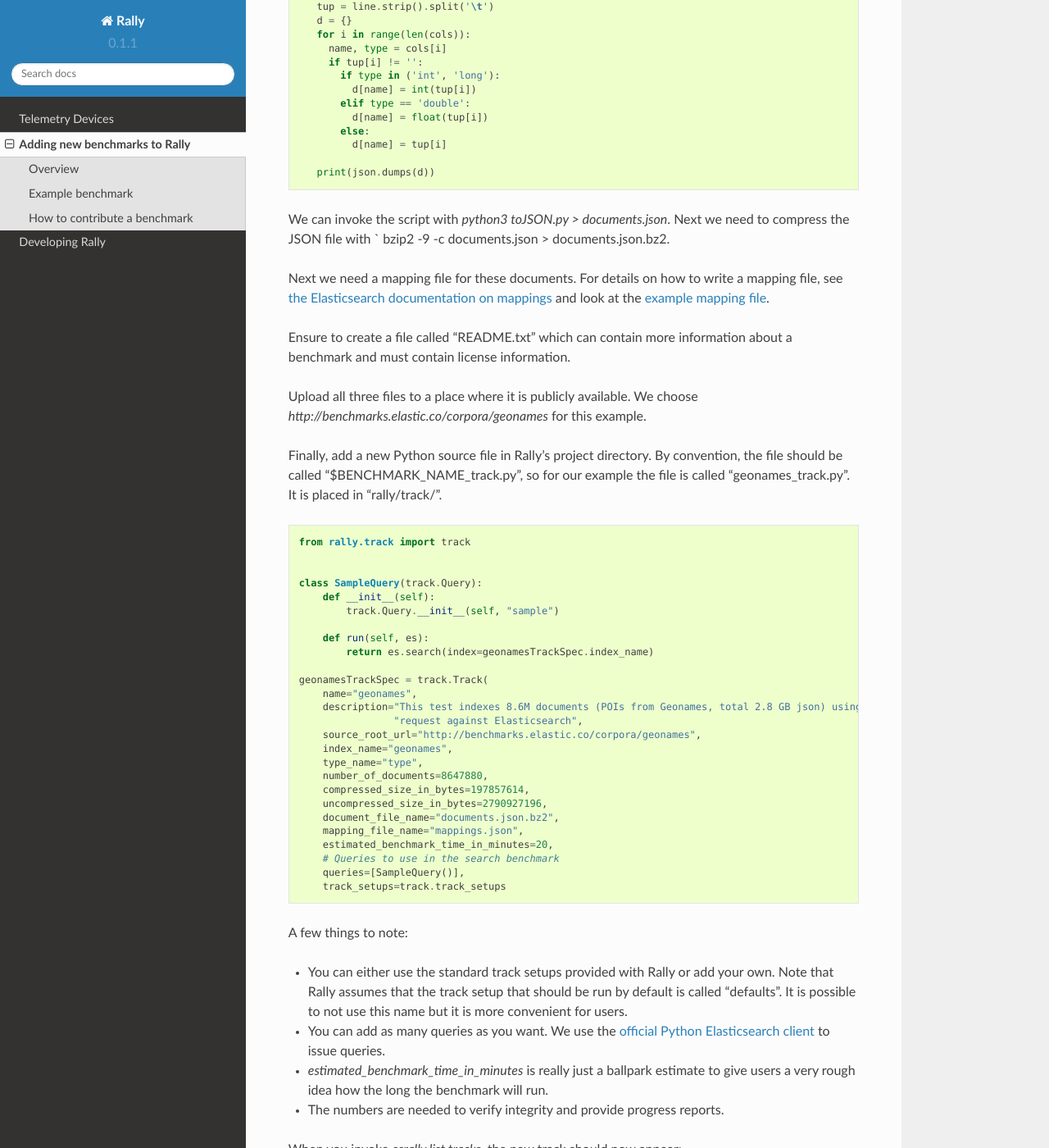
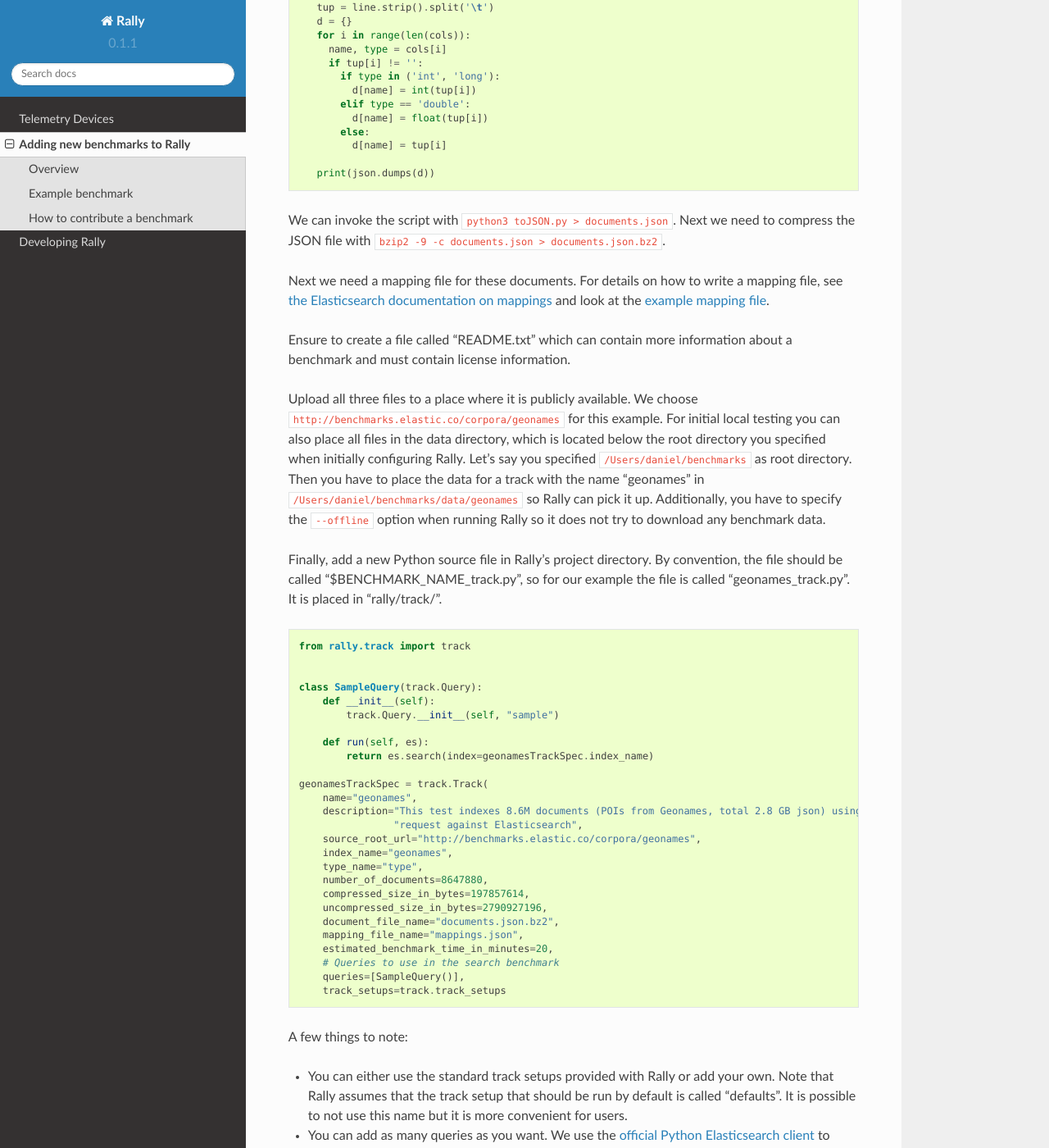
Before and after one commit to elastic/rally, a Sphinx documentation site: the page built from docs/adding_benchmarks.rst, in a window 1280 px wide and 1400 px high, scrolled down 1530 px. Shown: the whole window at 82% size. Built offline with Sphinx 7.4.7 and the Read the Docs theme 2.0.0, drawn with Linux system fonts in a browser that asks for light colours; some of the changed text lies outside the part shown.

Commit message:
Improve error messages and docs around offline mode

```diff
--- a/docs/adding_benchmarks.rst
+++ b/docs/adding_benchmarks.rst
@@ -34,7 +34,7 @@
 
 `Geonames <http://www.geonames.org/>`_ provides geo data under a `creative commons license <http://creativecommons.org/licenses/by/3.0/>`_. We
 will download `allCountries.zip <http://download.geonames.org/export/dump/allCountries.zip>`_ (around 300MB), extract it and
-inspect `allCountries.txt`.
+inspect ``allCountries.txt``.
 
 You will note that the file is tab-delimited but we need JSON to bulk-index data with Elasticsearch. So we can use a small script to do the
 conversion for us::
@@ -80,19 +80,16 @@
 
        print(json.dumps(d))
 
-We can invoke the script with `python3 toJSON.py > documents.json`. Next we need to compress the JSON file with `
-bzip2 -9 -c documents.json > documents.json.bz2.
+We can invoke the script with ``python3 toJSON.py > documents.json``. Next we need to compress the JSON file with ``bzip2 -9 -c documents.json > documents.json.bz2``.
 
 Next we need a mapping file for these documents. For details on how to write a mapping file, see `the Elasticsearch documentation on mappings <https://www.elastic.co/guide/en/elasticsearch/reference/current/mapping.html>`_ and look at the `example mapping file <http://benchmarks.elastic.co/corpora/geonames/mappings.json>`_.
 
 Ensure to create a file called "README.txt" which can contain more information about a benchmark and must contain license information.
 
-Upload all three files to a place where it is publicly available. We choose `http://benchmarks.elastic.co/corpora/geonames` for this example.
+Upload all three files to a place where it is publicly available. We choose ``http://benchmarks.elastic.co/corpora/geonames`` for this example. For initial local testing you can also place all files in the data directory, which is located below the root directory you specified when initially configuring Rally. Let's say you specified ``/Users/daniel/benchmarks`` as root directory. Then you have to place the data for a track with the name "geonames" in ``/Users/daniel/benchmarks/data/geonames`` so Rally can pick it up. Additionally, you have to specify the ``--offline`` option when running Rally so it does not try to download any benchmark data.
 
 Finally, add a new Python source file in Rally's project directory. By convention, the file should be called "$BENCHMARK_NAME_track.py", so
-for our example the file is called "geonames_track.py". It is placed in "rally/track/".
-
-::
+for our example the file is called "geonames_track.py". It is placed in "rally/track/". ::
 
     from rally.track import track
 
@@ -126,10 +123,10 @@
 
 * You can either use the standard track setups provided with Rally or add your own. Note that Rally assumes that the track setup that should be run by default is called "defaults". It is possible to not use this name but it is more convenient for users.
 * You can add as many queries as you want. We use the `official Python Elasticsearch client <http://elasticsearch-py.readthedocs.org/>`_ to issue queries.
-* `estimated_benchmark_time_in_minutes` is really just a ballpark estimate to give users a very rough idea how the long the benchmark will run.
+* ``estimated_benchmark_time_in_minutes`` is really just a ballpark estimate to give users a very rough idea how the long the benchmark will run.
 * The numbers are needed to verify integrity and provide progress reports.
 
-When you invoke `esrally list tracks`, the new track should now appear::
+When you invoke ``esrally list tracks``, the new track should now appear::
 
 
     dm@io:~ $ esrally list tracks
@@ -152,7 +149,7 @@
         * two_nodes_defaults
         * defaults_verbose_iw
 
-Congratulations, you have created your first track! You can test it with `esrally --track=geonames` (or whatever the name of your track is) and run specific track setups with `esrally --track=geonames --track-setup=fastupdates`.
+Congratulations, you have created your first track! You can test it with ``esrally --track=geonames`` (or whatever the name of your track is) and run specific track setups with ``esrally --track=geonames --track-setup=fastupdates``.
 
 If you want to share it with the community, please read on.
 
```
Also changed, not shown: 2 other files.
